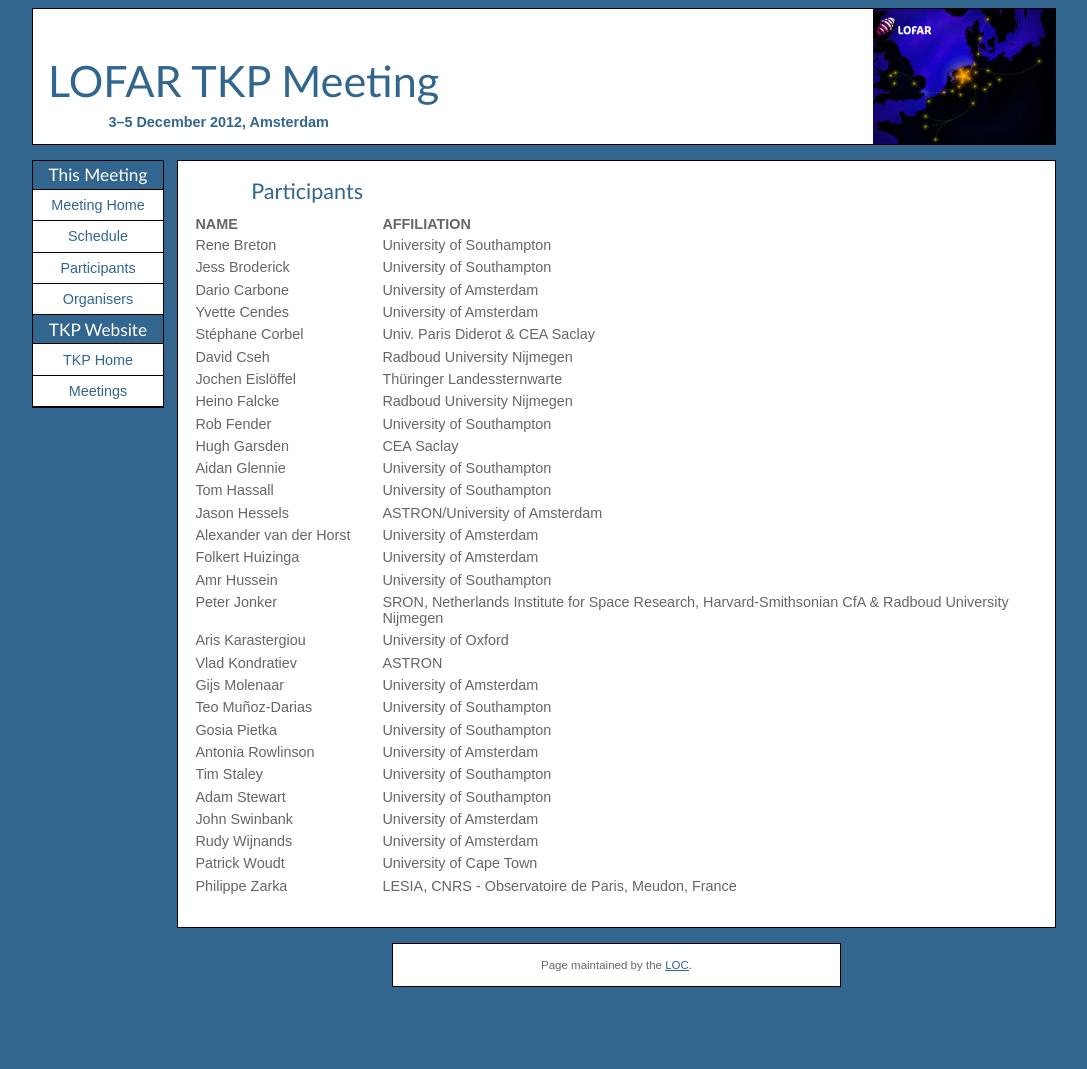
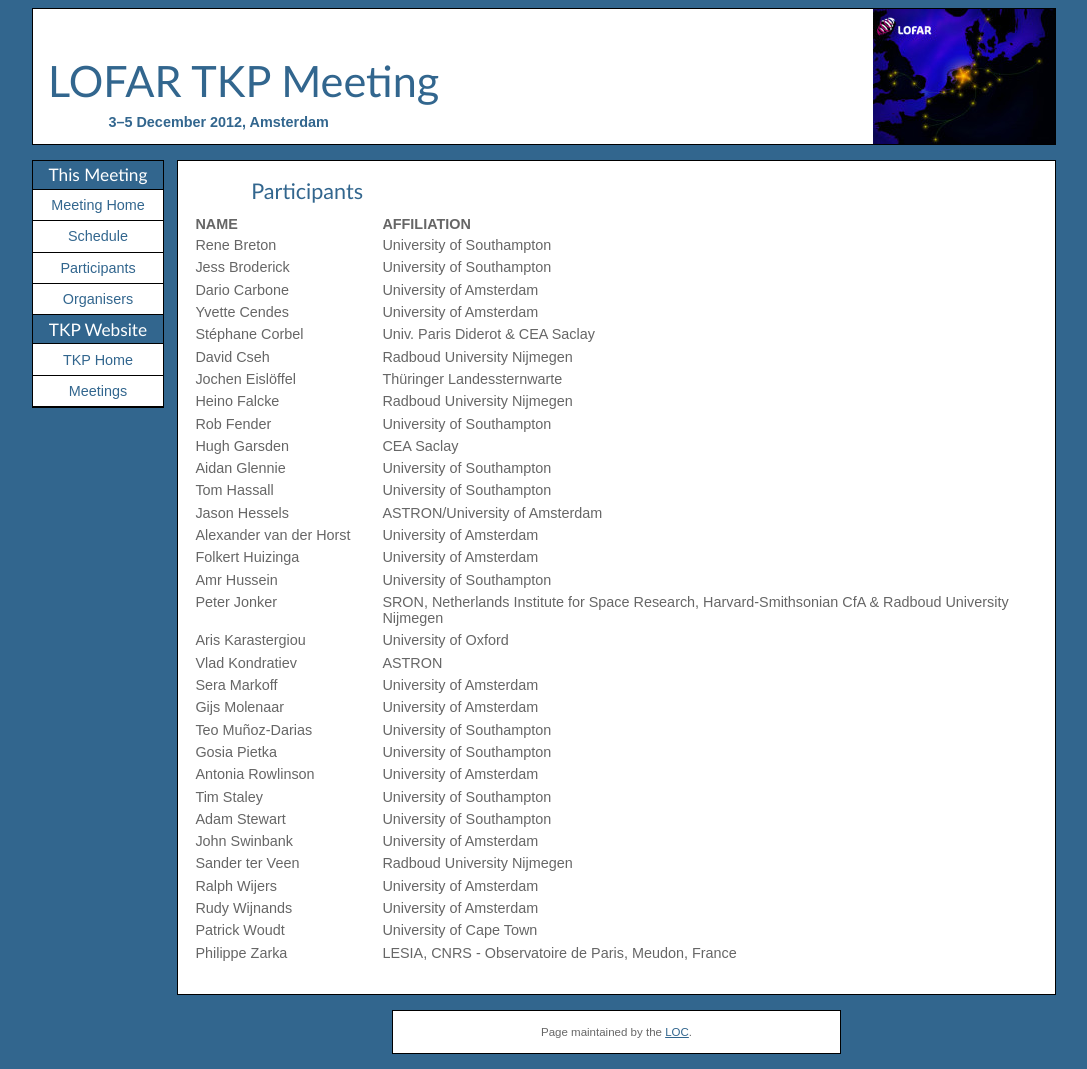
Before and after one commit to transientskp/transientskp.github.com, a Jekyll site: the page built from meetings/2012-12/participants.html, in a window 1280 px wide. Shown: the whole page, without its empty margins (96-1183 px from the left). Built offline with Jekyll 4.4.1, drawn with Linux system fonts in a browser that asks for light colours; before the commit the page ends 1002 px from its top, so only the background shows below that.

Commit message:
Participants

```diff
--- a/meetings/2012-12/participants.html
+++ b/meetings/2012-12/participants.html
@@ -91,6 +91,10 @@
     <td>ASTRON</td>
   </tr>
   <tr>
+    <td>Sera&nbsp;Markoff</td>
+    <td>University of Amsterdam</td>
+  </tr>
+  <tr>
     <td>Gijs&nbsp;Molenaar</td>
     <td>University of Amsterdam</td>
   </tr>
@@ -119,6 +123,14 @@
     <td>University of Amsterdam</td>
   </tr>
   <tr>
+    <td>Sander&nbsp;ter&nbsp;Veen</td>
+    <td>Radboud University Nijmegen</td>
+  </tr>
+  <tr>
+    <td>Ralph&nbsp;Wijers</td>
+    <td>University of Amsterdam</td>
+  </tr>
+  <tr>
     <td>Rudy&nbsp;Wijnands</td>
     <td>University of Amsterdam</td>
   </tr>
```
